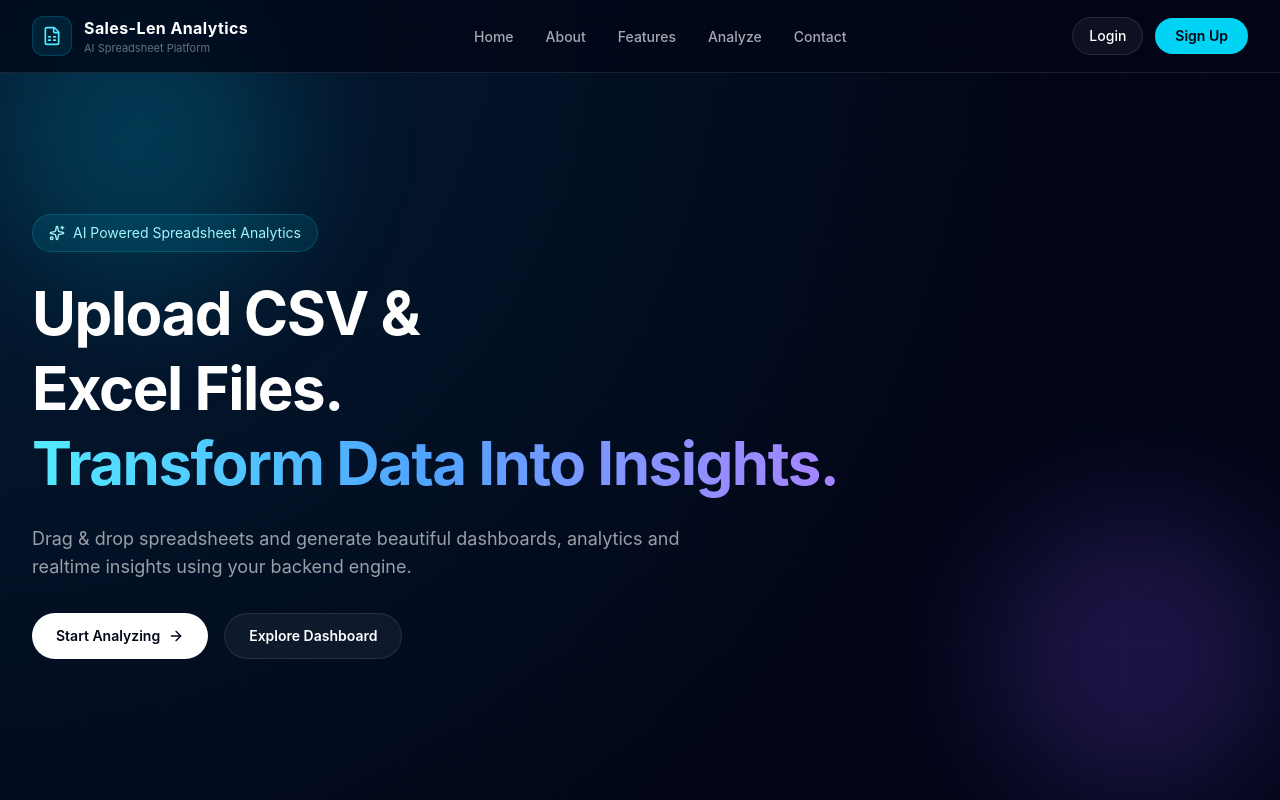
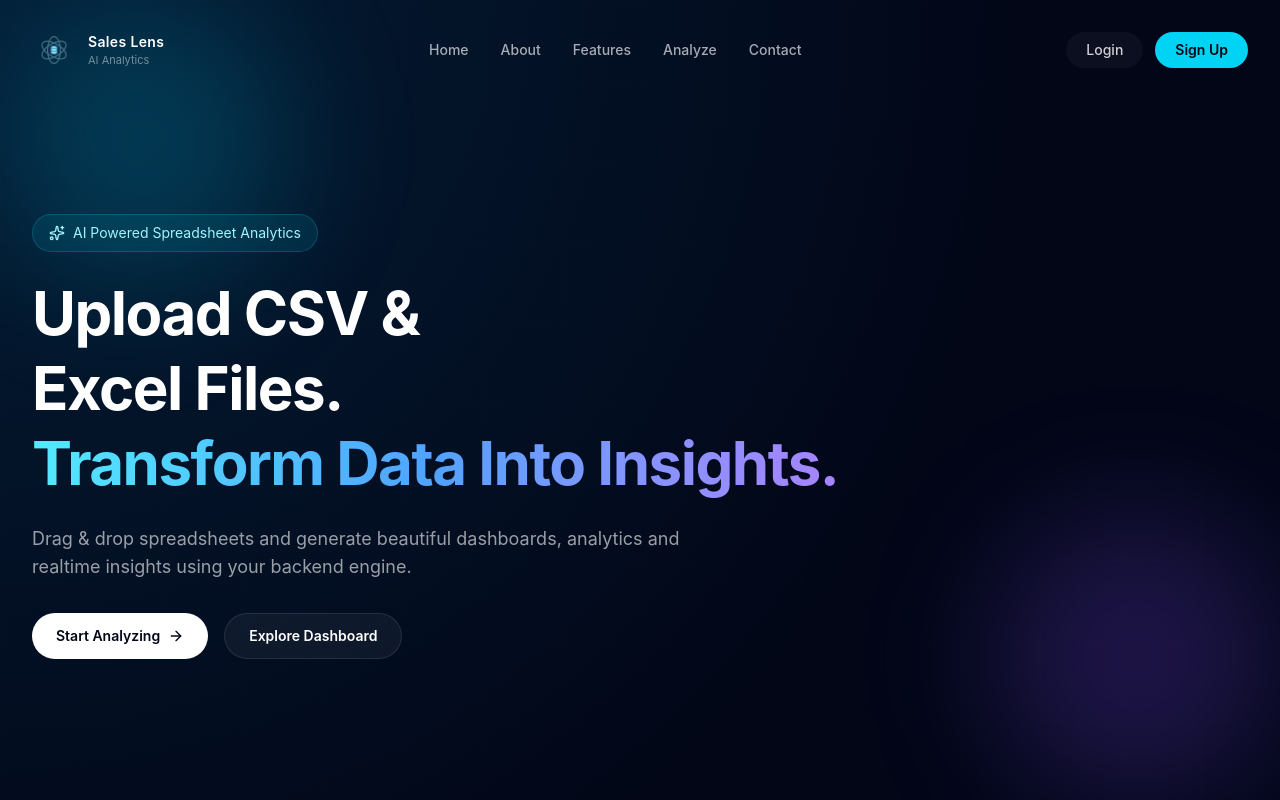
Before and after one commit to Tirthes2004/Sales-Lens, a React app in the folder frontend/: page / in a window 1280 px wide. Shown: the top 800 px of the page. Built offline with nearby package versions, Linux system fonts and the light colour scheme; the HTML template or start-up script is replaced by a standard one.

Commit message:
logo navbar sidebar changed

```diff
--- a/frontend/src/components/layout/MobileSidebar.jsx
+++ b/frontend/src/components/layout/MobileSidebar.jsx
@@ -1,122 +1,130 @@
-import { motion } from 'framer-motion';
+// src/components/layout/MobileSidebar.jsx
+
+import { motion, AnimatePresence } from 'framer-motion';
 
 import {
-  FileSpreadsheet,
-  Home,
-  Info,
-  Mail,
-  Sparkles,
-  UploadCloud,
   X,
+  ArrowRight,
 } from 'lucide-react';
 
-const navItems = [
+import logo from '../../assets/logo.png';
+
+const MobileSidebar = ({
+  isOpen,
+  closeMenu,
+}) => {
+  const navLinks = [
     {
-    title: 'Home',
-    href: '#home',
-    icon: Home,
+      name: 'Home',
+      id: 'home',
     },
     {
-    title: 'About',
-    href: '#about',
-    icon: Info,
+      name: 'About',
+      id: 'about',
     },
     {
-    title: 'Features',
-    href: '#features',
-    icon: Sparkles,
+      name: 'Features',
+      id: 'features',
     },
     {
-    title: 'Analyze',
-    href: '#analyze',
-    icon: UploadCloud,
+      name: 'Analyze',
+      id: 'analyze',
     },
     {
-    title: 'Contact',
-    href: '#contact',
-    icon: Mail,
+      name: 'Contact',
+      id: 'contact',
     },
   ];
 
-const MobileSidebar = ({
-  mobileMenu,
-  closeMenu,
-}) => {
-  if (!mobileMenu) return null;
+  const scrollToSection = (id) => {
+    const section =
+      document.getElementById(id);
+
+    if (section) {
+      section.scrollIntoView({
+        behavior: 'smooth',
+      });
+
+      closeMenu();
+    }
+  };
 
   return (
-    <div className="fixed inset-0 z-50 md:hidden">
-      {/* OVERLAY */}
-      <div
-        className="absolute inset-0 bg-black/70 backdrop-blur-sm"
-        onClick={closeMenu}
-      />
-
-      {/* SIDEBAR */}
+    <AnimatePresence>
+      {isOpen && (
+        <div className="fixed inset-0 z-[100] bg-black/60 backdrop-blur-sm md:hidden">
           <motion.div
             initial={{ x: '100%' }}
             animate={{ x: 0 }}
-        transition={{ duration: 0.35 }}
-        className="absolute right-0 top-0 flex h-full w-[82%] max-w-sm flex-col border-l border-white/10 bg-[#071120]/95 p-6 shadow-2xl backdrop-blur-2xl"
+            exit={{ x: '100%' }}
+            transition={{
+              duration: 0.35,
+            }}
+            className="absolute right-0 top-0 flex h-full w-[82%] max-w-sm flex-col bg-[#071120]/95 p-6"
           >
             {/* TOP */}
             <div className="flex items-center justify-between">
               <div className="flex items-center gap-3">
-            <div className="flex h-11 w-11 items-center justify-center rounded-2xl bg-cyan-400/10">
-              <FileSpreadsheet className="h-5 w-5 text-cyan-300" />
+                <div className="flex h-11 w-11 items-center justify-center overflow-hidden rounded-2xl bg-cyan-400/10">
+                  <img
+                    src={logo}
+                    alt="Sales Lens Logo"
+                    className="h-7 w-7 object-contain"
+                  />
                 </div>
 
                 <div>
-              <h2 className="font-bold">
-                Sales-Len Analytics
+                  <h2 className="font-semibold">
+                    Sales Lens
                   </h2>
 
                   <p className="text-xs text-white/45">
-                Mobile Navigation
+                    AI Analytics
                   </p>
                 </div>
               </div>
 
               <button
                 onClick={closeMenu}
-            className="flex h-10 w-10 items-center justify-center rounded-xl border border-white/10 bg-white/5"
+                className="flex h-10 w-10 items-center justify-center rounded-xl bg-white/5"
               >
                 <X className="h-5 w-5" />
               </button>
             </div>
 
-        {/* LINKS */}
+            {/* NAV LINKS */}
             <div className="mt-10 space-y-3">
-          {navItems.map((item) => {
-            const Icon = item.icon;
+              {navLinks.map((item) => (
+                <button
+                  key={item.id}
+                  onClick={() =>
+                    scrollToSection(
+                      item.id
+                    )
+                  }
+                  className="flex w-full items-center justify-between rounded-2xl bg-white/5 px-5 py-4 text-left text-sm font-medium text-white/80"
+                >
+                  {item.name}
 
-            return (
-              <a
-                key={item.title}
-                href={item.href}
-                onClick={closeMenu}
-                className="flex w-full items-center gap-4 rounded-2xl border border-white/10 bg-white/5 px-5 py-4 text-sm font-medium text-white/80 transition hover:border-cyan-400/20 hover:bg-cyan-400/10 hover:text-white"
-              >
-                <Icon className="h-5 w-5 text-cyan-300" />
-
-                {item.title}
-              </a>
-            );
-          })}
+                  <ArrowRight className="h-4 w-4" />
+                </button>
+              ))}
             </div>
 
-        {/* BUTTONS */}
-        <div className="mt-auto space-y-4">
-          <button className="w-full rounded-2xl border border-white/10 bg-white/5 px-5 py-3 text-sm font-medium text-white">
+            {/* AUTH BUTTONS */}
+            <div className="mt-auto space-y-3 pt-10">
+              <button className="w-full rounded-2xl bg-white/5 py-4 text-sm font-medium text-white/80">
                 Login
               </button>
 
-          <button className="w-full rounded-2xl bg-cyan-400 px-5 py-3 text-sm font-semibold text-[#020617]">
+              <button className="w-full rounded-2xl bg-cyan-400 py-4 text-sm font-semibold text-[#020617]">
                 Sign Up
               </button>
             </div>
           </motion.div>
         </div>
+      )}
+    </AnimatePresence>
   );
 };
 
--- a/frontend/src/components/layout/Navbar.jsx
+++ b/frontend/src/components/layout/Navbar.jsx
@@ -1,72 +1,99 @@
 // src/components/layout/Navbar.jsx
 
+import { useState } from 'react';
+
 import {
-  FileSpreadsheet,
   Menu,
 } from 'lucide-react';
 
-const Navbar = ({ openMenu }) => {
+import MobileSidebar from './MobileSidebar';
+
+import logo from '../../assets/logo.png';
+
+const Navbar = () => {
+  const [menuOpen, setMenuOpen] =
+    useState(false);
+
+  const navLinks = [
+    {
+      name: 'Home',
+      id: 'home',
+    },
+    {
+      name: 'About',
+      id: 'about',
+    },
+    {
+      name: 'Features',
+      id: 'features',
+    },
+    {
+      name: 'Analyze',
+      id: 'analyze',
+    },
+    {
+      name: 'Contact',
+      id: 'contact',
+    },
+  ];
+
+  const scrollToSection = (id) => {
+    const section =
+      document.getElementById(id);
+
+    if (section) {
+      section.scrollIntoView({
+        behavior: 'smooth',
+      });
+    }
+  };
+
   return (
-    <header className="fixed left-0 top-0 z-50 w-full border-b border-white/10 bg-[#020617]/75 backdrop-blur-2xl">
-      <div className="mx-auto flex h-[72px] max-w-7xl items-center justify-between px-6 lg:px-8">
+    <>
+      <header className="fixed left-0 top-0 z-50 w-full">
+        <div className="mx-auto max-w-7xl px-4 pt-4 sm:px-6 lg:px-8">
+          <div className="flex h-[68px] items-center justify-between">
             {/* LEFT */}
             <div className="flex items-center gap-3">
-          <div className="flex h-10 w-10 items-center justify-center rounded-xl border border-cyan-400/20 bg-cyan-400/10">
-            <FileSpreadsheet className="h-5 w-5 text-cyan-300" />
+              <div className="flex h-11 w-11 items-center justify-center overflow-hidden rounded-2xl ">
+                <img
+                  src={logo}
+                  alt="Sales Lens Logo"
+                  className="h-7 w-7 object-contain"
+                />
               </div>
 
               <div>
-            <h1 className="text-base font-bold tracking-wide">
-              Sales-Len Analytics
+                <h1 className="text-sm font-semibold tracking-wide text-white">
+                  Sales Lens
                 </h1>
 
-            <p className="text-[11px] text-white/40">
-              AI Spreadsheet Platform
+                <p className="text-[11px] text-white/45">
+                  AI Analytics
                 </p>
               </div>
             </div>
 
             {/* CENTER */}
-        <nav className="hidden items-center gap-8 text-[14px] font-medium text-white/65 md:flex">
-          <a
-            href="#home"
-            className="transition hover:text-cyan-300"
+            <nav className="hidden items-center gap-8 md:flex">
+              {navLinks.map((link) => (
+                <button
+                  key={link.id}
+                  onClick={() =>
+                    scrollToSection(
+                      link.id
+                    )
+                  }
+                  className="text-sm font-medium text-white/65 transition hover:text-cyan-300"
                 >
-            Home
-          </a>
-
-          <a
-            href="#about"
-            className="transition hover:text-cyan-300"
-          >
-            About
-          </a>
-
-          <a
-            href="#features"
-            className="transition hover:text-cyan-300"
-          >
-            Features
-          </a>
-
-          <a
-            href="#analyze"
-            className="transition hover:text-cyan-300"
-          >
-            Analyze
-          </a>
-
-          <a
-            href="#contact"
-            className="transition hover:text-cyan-300"
-          >
-            Contact
-          </a>
+                  {link.name}
+                </button>
+              ))}
             </nav>
 
             {/* RIGHT */}
             <div className="hidden items-center gap-3 md:flex">
-          <button className="rounded-full border border-white/10 bg-white/5 px-4 py-2 text-sm font-medium text-white transition hover:border-cyan-400/30 hover:bg-white/10">
+              <button className="rounded-full bg-white/[0.04] px-5 py-2 text-sm font-medium text-white/80 transition hover:bg-white/[0.08]">
                 Login
               </button>
 
@@ -75,15 +102,26 @@ const Navbar = ({ openMenu }) => {
               </button>
             </div>
 
-        {/* MOBILE BUTTON */}
+            {/* MOBILE */}
             <button
-          onClick={openMenu}
-          className="flex h-10 w-10 items-center justify-center rounded-xl border border-white/10 bg-white/5 md:hidden"
+              onClick={() =>
+                setMenuOpen(true)
+              }
+              className="flex h-11 w-11 items-center justify-center rounded-xl bg-white/[0.04] md:hidden"
             >
-          <Menu className="h-5 w-5" />
+              <Menu className="h-5 w-5 text-white" />
             </button>
           </div>
+        </div>
       </header>
+
+      <MobileSidebar
+        isOpen={menuOpen}
+        closeMenu={() =>
+          setMenuOpen(false)
+        }
+      />
+    </>
   );
 };
 
```
Also changed, not shown: frontend/src/assets/logo.png (added). Lines whose indentation alone changed are shown as unchanged.
